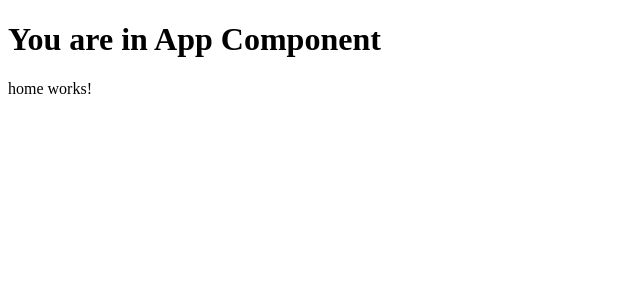
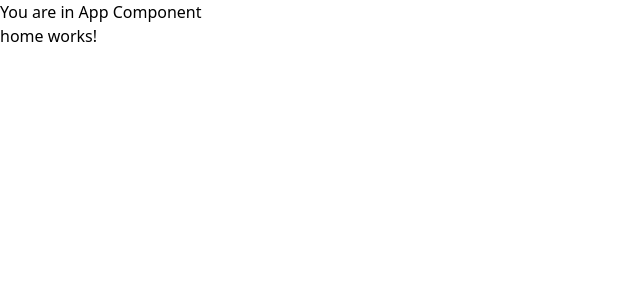
Before and after one commit to IsmailKaou/JABAK_LAH, an Angular app in the folder Angular_app/: page / in a window 1280 px wide. Shown: the top 300 px of the page, without its empty margins (0-640 px from the left). Built offline with nearby package versions, Linux system fonts and the light colour scheme.

Commit message:
added tailwin

```diff
--- a/Angular_app/src/styles.css
+++ b/Angular_app/src/styles.css
@@ -1 +1,4 @@
 /* You can add global styles to this file, and also import other style files */
+@tailwind base;
+@tailwind components;
+@tailwind utilities;
--- /dev/null
+++ b/Angular_app/tailwind.config.js
@@ -0,0 +1,8 @@
+/** @type {import('tailwindcss').Config} */
+module.exports = {
+  content: [],
+  theme: {
+    extend: {},
+  },
+  plugins: [],
+}
```
